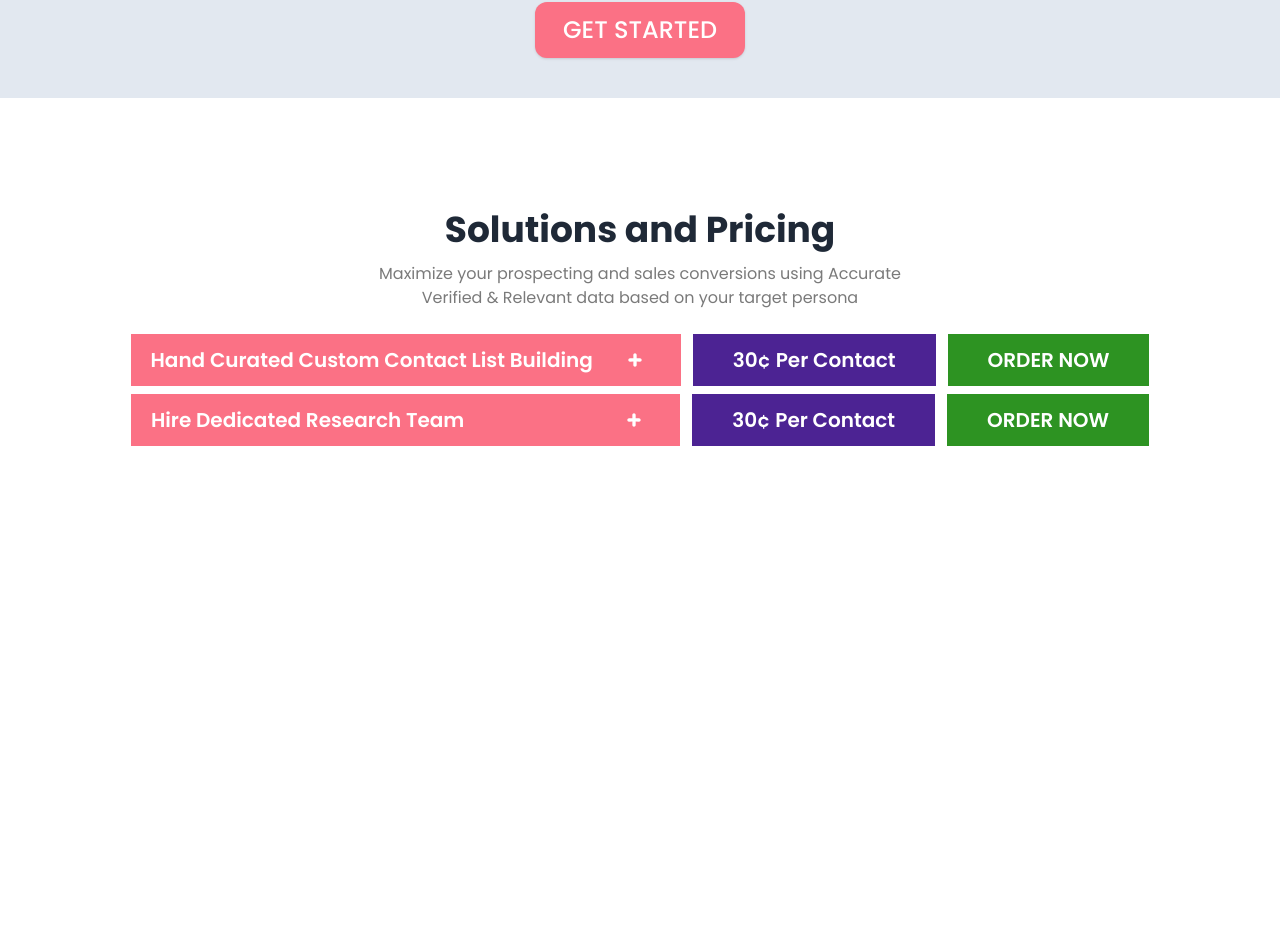
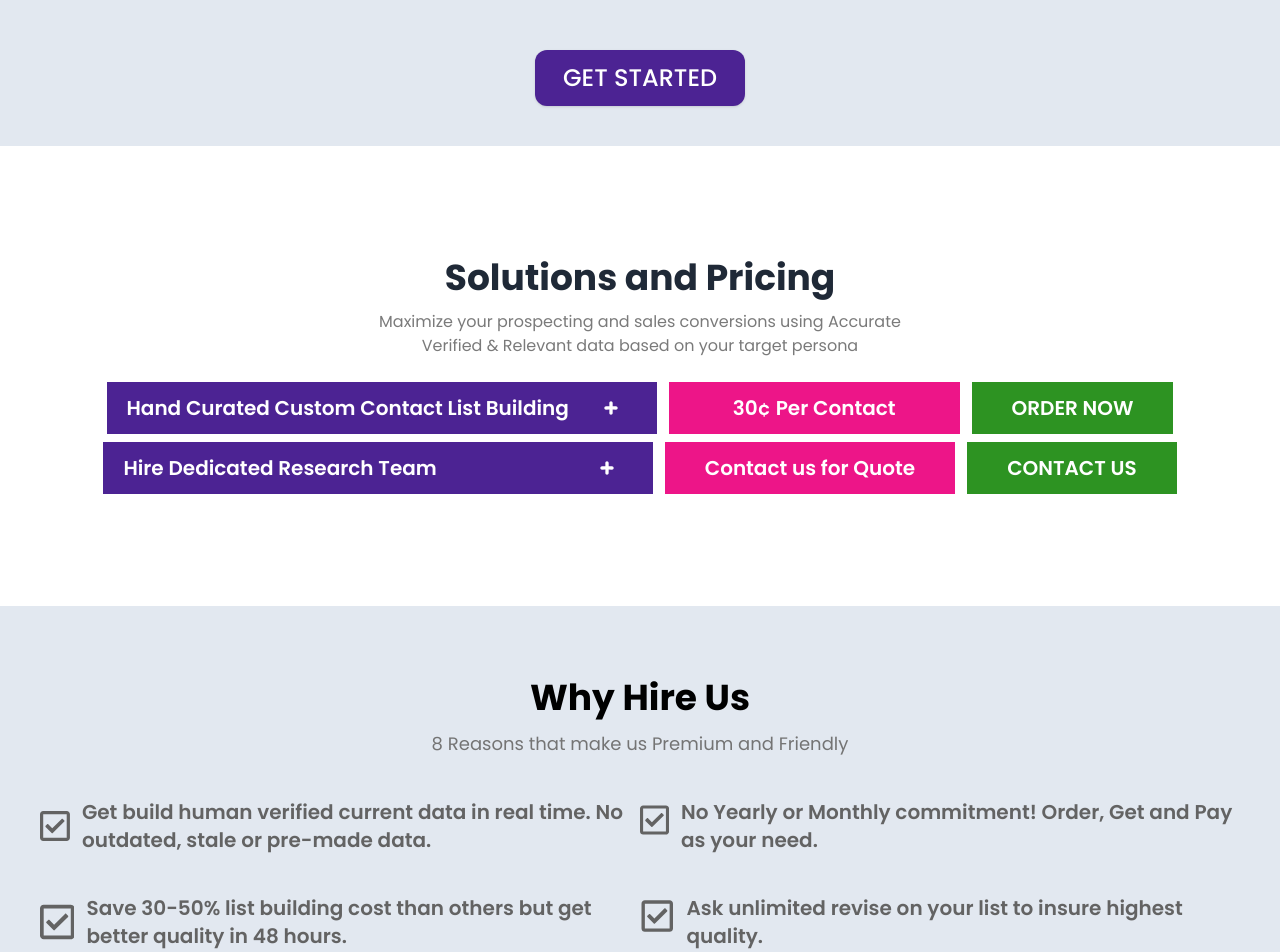
Before and after one commit to beenyamin/B2B-Lead, a React (Vite) app: page / in a window 1280 px wide. Shown: the part 1629-2581 px from the top of the page. Before the commit the page ends 2155 px from the top, so only its background shows below. Built offline with nearby package versions, Linux system fonts and the light colour scheme; a web font is replaced by a local one.

Commit message:
add hire us and footer

```diff
--- a/src/Components/Accordion/Accordion.jsx
+++ b/src/Components/Accordion/Accordion.jsx
@@ -1,16 +1,17 @@
 import { useState } from "react";
 import { TiMinus, TiPlus } from "react-icons/ti";
+import { Link } from "react-router-dom";
 
 
 const Accordion = () => {
       const [Accordion , setAccordion] = useState (false)
       return (
             <div>
-                   <div className="lg:flex flex-row lg:gap-3 space-y-4 lg:space-y-0 justify-center mx-auto mt-2 lg:px-20">
+                   <div className="lg:flex flex-row lg:gap-3 space-y-4 lg:space-y-0 justify-center mx-auto mt-2 lg:px-16">
                         <div className="">
                               <button onClick={() => setAccordion(!Accordion)}
-                                    className="flex justify-between py-3 px-5  text-xl bg-rose-400 font-semibold text-white " >
-                                    <span>Hire Dedicated Research Team</span>
+                                    className="flex justify-between lg:py-3  lg:px-5  lg:text-xl bg-[#4c2393] font-semibold text-white " >
+                                    <span className="pl-2 lg:pl-0">Hire Dedicated Research Team</span>
                                     <div className="ml-40 mt-1 pr-4 ">
                                           {Accordion ? <TiMinus /> : <TiPlus />}
                                     </div>
@@ -37,10 +38,10 @@
                         </div>
 
                         <div>
-                              <button className="bg-[#4c2393] text-xl py-3 px-10 font-semibold text-white ">30¢ Per Contact</button>
+                              <button className="bg-[#ed1588] text-xl py-3 px-10 font-semibold text-white ">Contact us for Quote</button>
                         </div>
                         <div>
-                              <button className="bg-[#2d9322] text-xl py-3 px-10 font-semibold text-white uppercase ">Order now</button>
+                             <Link to="/contact"> <button className="bg-[#2d9322] text-xl py-3 px-10 font-semibold text-white uppercase ">Contact us</button></Link>
                         </div>
 
                   </div>
--- /dev/null
+++ b/src/Components/Footer/Footer.jsx
@@ -0,0 +1,36 @@
+
+
+const Footer = () => {
+      return (
+            <div>
+                  <footer className="footer p-10 bg-[#4c2393] text-white">
+                        <aside>
+                              <svg width="50" height="50" viewBox="0 0 24 24" xmlns="http://www.w3.org/2000/svg" fillRule="evenodd" clipRule="evenodd" className="fill-current"><path d="M22.672 15.226l-2.432.811.841 2.515c.33 1.019-.209 2.127-1.23 2.456-1.15.325-2.148-.321-2.463-1.226l-.84-2.518-5.013 1.677.84 2.517c.391 1.203-.434 2.542-1.831 2.542-.88 0-1.601-.564-1.86-1.314l-.842-2.516-2.431.809c-1.135.328-2.145-.317-2.463-1.229-.329-1.018.211-2.127 1.231-2.456l2.432-.809-1.621-4.823-2.432.808c-1.355.384-2.558-.59-2.558-1.839 0-.817.509-1.582 1.327-1.846l2.433-.809-.842-2.515c-.33-1.02.211-2.129 1.232-2.458 1.02-.329 2.13.209 2.461 1.229l.842 2.515 5.011-1.677-.839-2.517c-.403-1.238.484-2.553 1.843-2.553.819 0 1.585.509 1.85 1.326l.841 2.517 2.431-.81c1.02-.33 2.131.211 2.461 1.229.332 1.018-.21 2.126-1.23 2.456l-2.433.809 1.622 4.823 2.433-.809c1.242-.401 2.557.484 2.557 1.838 0 .819-.51 1.583-1.328 1.847m-8.992-6.428l-5.01 1.675 1.619 4.828 5.011-1.674-1.62-4.829z"></path></svg>
+                              <p>ACME Industries Ltd.<br />Providing reliable tech since 1992</p>
+                        </aside>
+                        <nav>
+                              <h6 className="footer-title">Services</h6>
+                              <a className="link link-hover">Branding</a>
+                              <a className="link link-hover">Design</a>
+                              <a className="link link-hover">Marketing</a>
+                              <a className="link link-hover">Advertisement</a>
+                        </nav>
+                        <nav>
+                              <h6 className="footer-title">Company</h6>
+                              <a className="link link-hover">About us</a>
+                              <a className="link link-hover">Contact</a>
+                              <a className="link link-hover">Jobs</a>
+                              <a className="link link-hover">Press kit</a>
+                        </nav>
+                        <nav>
+                              <h6 className="footer-title">Legal</h6>
+                              <a className="link link-hover">Terms of use</a>
+                              <a className="link link-hover">Privacy policy</a>
+                              <a className="link link-hover">Cookie policy</a>
+                        </nav>
+                  </footer>
+            </div>
+      );
+};
+
+export default Footer;
--- a/src/Components/Header/Banner/Banner.jsx
+++ b/src/Components/Header/Banner/Banner.jsx
@@ -10,7 +10,7 @@
                         <p className="py-3 lg:text-xl text-white ">Using your search criteria,<br /> we find and build highly targeted lists in <br />  48 hrs. ill your pipeline with high-quality <br /> human-verified leads at an affordable way.!</p>
 
                         <h1 className='text-white text-sm mb-1' >300+ Five Star Client Reviews</h1>
-                        <Link to=''> <button className="py-3 px-7 shadow font-medium text-md border-0 rounded-xl hover:bg-lime-500 bg-rose-400 text-white">GET STARTED</button></Link>
+                        <Link to=''> <button className="py-3 px-7 shadow font-medium text-md border-0 rounded-xl hover:bg-lime-500 bg-[#4c2393] text-white">GET STARTED</button></Link>
 
                     </div>
                 </div>
--- a/src/Components/Header/Info/Info.jsx
+++ b/src/Components/Header/Info/Info.jsx
@@ -9,7 +9,7 @@
 const Info = () => {
       return (
             <div>
-                  <div className='bg-rose-400 hidden md:block lg:block sticky  py-1'>
+                  <div className='bg-[#4c2393] hidden md:block lg:block sticky  py-1'>
                         <div className="flex text-white justify-between ">
                               <div className="flex">
                                     <div className='flex space-x-2'>
--- a/src/Components/Header/Navbar/Navbar.jsx
+++ b/src/Components/Header/Navbar/Navbar.jsx
@@ -17,13 +17,14 @@
                         <div className="navbar-center ">
                               <ul className="px-1 space-x-10">
                                     <NavLink className="font-medium text-md hover:text-rose-400">Home</NavLink>
-                                    <NavLink className="font-medium text-md hover:text-rose-400">Service</NavLink>
-                                    <NavLink className="font-medium text-md hover:text-rose-400">Contact</NavLink>
+                                    <NavLink to='/service' className="font-medium text-md hover:text-rose-400">Service</NavLink>
+                                    <NavLink  to='/contact' className="font-medium text-md hover:text-rose-400">Contact</NavLink>
+                                    <NavLink  to='/blogs' className="font-medium text-md hover:text-rose-400">Blogs</NavLink>
                               </ul>
                         </div>
                         <div className="navbar-end ">
 
-                              <Link className="bg-rose-400 py-2 rounded-md px-5 hover:bg-lime-500 text-white text-md font-medium">Lets Talk</Link>
+                              <Link className="bg-[#4c2393] py-2 rounded-md px-5 hover:bg-lime-500 text-white text-md font-medium">Lets Talk</Link>
                         </div>
                   </div>
 
--- /dev/null
+++ b/src/Components/HireUs/HireUs.jsx
@@ -0,0 +1,91 @@
+import { FaRegCheckSquare } from "react-icons/fa";
+
+
+const HireUs = () => {
+      return (
+            <div className="bg-slate-200 py-10">
+                  <div className="text-center text-black ">
+                        <h2 className="lg:text-4xl text-2xl font-bold mb-3 pt-8 ">Why Hire Us </h2>
+                        <p className="text-[#747474] text-lg">8 Reasons that make us Premium and Friendly
+
+                        </p>
+                  </div>
+
+            <div className="grid grid-cols-1 lg:grid-cols-2 lg:px-10 mt-10">
+             <div>
+                 <div className="flex text-[#636363]">
+                  <FaRegCheckSquare className="text-5xl font-semibold mt-1 mr-3"/>
+                  <p className="text-xl font-semibold" >Get build human verified current data in real time. No outdated, stale or pre-made data.</p>
+                 </div>
+             </div>
+             <div>
+                 <div className="flex text-[#636363]">
+                  <FaRegCheckSquare className="text-4xl font-semibold mt-1 mr-3"/>
+                  <p className="text-xl font-semibold" >No Yearly or Monthly commitment! Order, Get and Pay as your need.</p>
+                 </div>
+             </div>
+
+
+
+            </div>
+
+            <div className="grid grid-cols-1 lg:grid-cols-2 lg:px-10 mt-10">
+             <div>
+                 <div className="flex text-[#636363]">
+                  <FaRegCheckSquare className="text-5xl font-semibold mt-1 mr-3"/>
+                  <p className="text-xl font-semibold" >Save 30-50% list building cost than others but get better quality in 48 hours.</p>
+                 </div>
+             </div>
+             <div>
+                 <div className="flex text-[#636363]">
+                  <FaRegCheckSquare className="text-4xl font-semibold mt-1 mr-3"/>
+                  <p className="text-xl font-semibold" >Ask unlimited revise on your list to insure highest quality.</p>
+                 </div>
+             </div>
+
+
+
+            </div>
+            <div className="grid grid-cols-1 lg:grid-cols-2 lg:px-10 mt-10">
+             <div>
+                 <div className="flex text-[#636363]">
+                  <FaRegCheckSquare className="text-5xl font-semibold mt-1 mr-3"/>
+                  <p className="text-xl font-semibold" >No stress, No boring work to identify & validate leads. Save a few hours a day!</p>
+                 </div>
+             </div>
+             <div>
+                 <div className="flex text-[#636363]">
+                  <FaRegCheckSquare className="text-4xl font-semibold mt-1 mr-3"/>
+                  <p className="text-xl font-semibold" >Get FREE 50 leads for trial! No sign up or credit card needed.</p>
+                 </div>
+             </div>
+
+
+
+            </div>
+            <div className="grid grid-cols-1 lg:grid-cols-2 lg:px-10 mt-10">
+             <div>
+                 <div className="flex text-[#636363]">
+                  <FaRegCheckSquare className="text-5xl font-semibold mt-1 mr-3"/>
+                  <p className="text-xl font-semibold" >
+100% data accuracy with at least 95% email deliverability guarantee.</p>
+                 </div>
+             </div>
+             <div>
+                 <div className="flex text-[#636363]">
+                  <p><FaRegCheckSquare className="text-4xl font-semibold mt-1 mr-3"/></p>
+                  <p className="text-xl font-semibold">Get $20 affiliate commission for your each referral.</p>
+                 </div>
+             </div>
+
+
+
+            </div>
+
+
+
+            </div>
+      );
+};
+
+export default HireUs;
--- a/src/Components/Solution/Solution.jsx
+++ b/src/Components/Solution/Solution.jsx
@@ -2,24 +2,25 @@
 import { TiPlus, TiMinus } from "react-icons/ti";
 import Accordion from "../Accordion/Accordion";
 import Icons from "../Icons";
+import { Link } from "react-router-dom";
 
 const Solution = () => {
 
       const [accordionOpen, setAccordionOpen] = useState(false);
 
       return (
-            <div className="my-20">
+            <div className="my-28">
                   <div className="text-center ">
-                        <h2 className="lg:text-4xl text-2xl font-bold mb-3 pt-8 ">Solutions and Pricing </h2>
+                        <h2 className="lg:text-4xl text-2xl font-bold mb-3  ">Solutions and Pricing </h2>
                         <p className="text-[#7A7A7A]">Maximize your prospecting and sales conversions using Accurate <br /> Verified &
                               Relevant data based on your target persona</p>
                   </div>
 
 
 
-                  <div className="lg:flex flex-row lg:gap-3 space-y-4 lg:space-y-0 justify-center mx-auto mt-6 lg:px-20">
+                  <div className="lg:flex flex-row lg:gap-3 space-y-4 lg:space-y-0 justify-center mx-auto mt-6 lg:px-16">
                         <div className="">
-                              <button onClick={() => setAccordionOpen(!accordionOpen)} className="flex justify-between py-3 px-5  text-xl bg-rose-400 font-semibold text-white " >
+                              <button onClick={() => setAccordionOpen(!accordionOpen)} className="flex justify-between py-3 px-5  text-base lg:text-xl bg-[#4c2393] font-semibold text-white " >
                                     <span>Hand Curated Custom Contact List Building</span>
                                     <div className="ml-8 mt-1 pr-4 ">
                                           {accordionOpen ? <TiMinus /> : <TiPlus />}
@@ -47,10 +48,10 @@
                         </div>
 
                         <div>
-                              <button className="bg-[#4c2393] text-xl py-3 px-10 font-semibold text-white ">30¢ Per Contact</button>
+                              <button className="bg-[#ed1588] text-xl py-3 px-16 font-semibold text-white">30¢ Per Contact</button>
                         </div>
                         <div>
-                              <button className="bg-[#2d9322] text-xl py-3 px-10 font-semibold text-white uppercase ">Order now</button>
+                             <Link to="/contact"> <button className="bg-[#2d9322] text-xl py-3 px-10 font-semibold text-white uppercase ">Order now</button></Link>
                         </div>
 
                   </div>
--- a/src/Components/Target/Target.jsx
+++ b/src/Components/Target/Target.jsx
@@ -12,10 +12,10 @@
             <div className="bg-slate-200 py-10">
                   <div className="text-center ">
                         <h2 className="lg:text-4xl text-2xl font-bold mb-3 pt-8 ">Let us find all the targeted data for You </h2>
-                        <p className="text-[#747474]">Our super expert research team targets and finds your most qualified <br /> prospects and validate  with prior technology by hands.</p>
+                        <p className="text-[#747474] text-lg">Our super expert research team targets and finds your most qualified <br /> prospects and validate  with prior technology by hands.</p>
                   </div>
 
-                  <div className="grid grid-cols-1 md:grid-cols-2 lg:grid-cols-3 gap-5 lg:px-14">
+                  <div className="grid grid-cols-1 md:grid-cols-2 lg:grid-cols-3 gap-5 pt-10 lg:px-14">
 
                         <div className="card w-96">
                               <div className="card-body ">
@@ -52,7 +52,7 @@
                   </div>
 
                   <div className="text-center pt-8">
-                  <Link to=''> <button className="py-3 shadow px-7 font-medium text-2xl border-0 rounded-xl hover:bg-lime-500 bg-rose-400 text-white">GET STARTED</button></Link>
+                  <Link to=''> <button className="py-3 shadow px-7 font-medium text-2xl border-0 rounded-xl hover:bg-lime-500 bg-[#4c2393] text-white">GET STARTED</button></Link>
                   </div>
 
             </div>
--- a/src/Layouts/Main/Main.jsx
+++ b/src/Layouts/Main/Main.jsx
@@ -1,9 +1,13 @@
 import { Outlet } from "react-router-dom";
+import Navbar from "../../Components/Header/Navbar/Navbar";
+import Info from "../../Components/Header/Info/Info";
 
 
 const Main = () => {
       return (
             <div className="font-Poppins">
+                     <Info/>
+                  <Navbar/>
                   <Outlet/>
             </div>
       );
--- /dev/null
+++ b/src/Pages/Contact/Contact.jsx
@@ -0,0 +1,20 @@
+
+
+const Contact = () => {
+      return (
+            <div className="pt-20 px-8 ">
+                  <div className="grid grid-cols-1 lg:grid-cols-2 w-full mt-10">
+                        <div className="card bg-primary text-primary-content">
+                              <div className="card-body">
+                                    <h2 className="card-title">Card title!</h2>
+                                    <p>If a dog chews shoes whose shoes does he choose?</p>
+
+                              </div>
+                        </div>
+                  </div>
+
+            </div>
+      );
+};
+
+export default Contact;
--- a/src/Pages/Home/Home.jsx
+++ b/src/Pages/Home/Home.jsx
@@ -1,7 +1,7 @@
+import Footer from "../../Components/Footer/Footer";
 import HappyClient from "../../Components/HappyClient/HappyClient";
 import Banner from "../../Components/Header/Banner/Banner";
-import Info from "../../Components/Header/Info/Info";
-import Navbar from "../../Components/Header/Navbar/Navbar";
+import HireUs from "../../Components/HireUs/HireUs";
 import Solution from "../../Components/Solution/Solution";
 import Target from "../../Components/Target/Target";
 
@@ -9,12 +9,12 @@
 const Home = () => {
       return (
             <div>
-                <Info/>
-               <Navbar/>
                <Banner/>
                <HappyClient/>
                <Target/>
                <Solution/>
+               <HireUs/>
+               <Footer/>
 
             </div>
       );
```
Also changed, not shown: src/Routes/Routes.jsx (+6 -4 lines).
